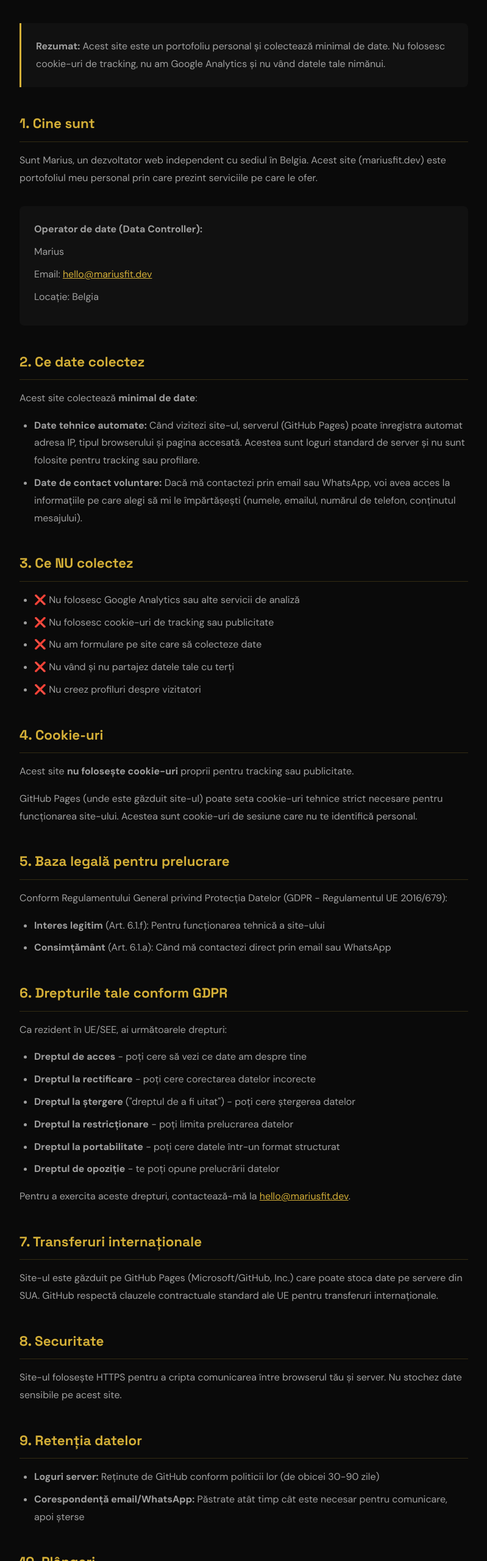
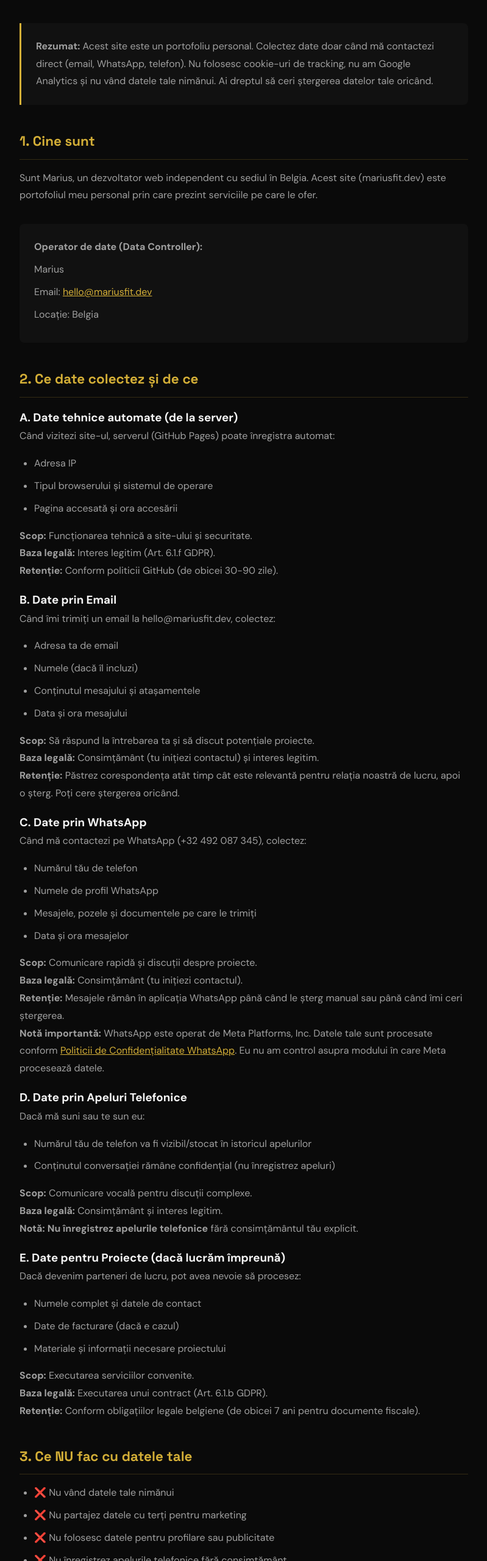
Before and after one commit to mariusfit/mariusfit-dev, a plain HTML site: page privacy.html in a window 1280 px wide. Shown: the part 240-2800 px from the top of the page at 61% size, without its empty margins (240-1039 px from the left). Drawn offline with Linux system fonts and the light colour scheme.

Commit message:
Update privacy policy with complete data collection info (email, WhatsApp, phone)

```diff
--- a/privacy.html
+++ b/privacy.html
@@ -138,7 +138,7 @@
         <p class="last-updated">Ultima actualizare: 20 decembrie 2024</p>
 
         <div class="highlight-box">
-            <p><strong>Rezumat:</strong> Acest site este un portofoliu personal și colectează minimal de date. Nu folosesc cookie-uri de tracking, nu am Google Analytics și nu vând datele tale nimănui.</p>
+            <p><strong>Rezumat:</strong> Acest site este un portofoliu personal. Colectez date doar când mă contactezi direct (email, WhatsApp, telefon). Nu folosesc cookie-uri de tracking, nu am Google Analytics și nu vând datele tale nimănui. Ai dreptul să ceri ștergerea datelor tale oricând.</p>
         </div>
 
         <h2>1. Cine sunt</h2>
@@ -151,34 +151,98 @@
             <p>Locație: Belgia</p>
         </div>
 
-        <h2>2. Ce date colectez</h2>
-        <p>Acest site colectează <strong>minimal de date</strong>:</p>
+        <h2>2. Ce date colectez și de ce</h2>
+
+        <h3>A. Date tehnice automate (de la server)</h3>
+        <p>Când vizitezi site-ul, serverul (GitHub Pages) poate înregistra automat:</p>
         <ul>
-            <li><strong>Date tehnice automate:</strong> Când vizitezi site-ul, serverul (GitHub Pages) poate înregistra automat adresa IP, tipul browserului și pagina accesată. Acestea sunt loguri standard de server și nu sunt folosite pentru tracking sau profilare.</li>
-            <li><strong>Date de contact voluntare:</strong> Dacă mă contactezi prin email sau WhatsApp, voi avea acces la informațiile pe care alegi să mi le împărtășești (numele, emailul, numărul de telefon, conținutul mesajului).</li>
+            <li>Adresa IP</li>
+            <li>Tipul browserului și sistemul de operare</li>
+            <li>Pagina accesată și ora accesării</li>
+        </ul>
+        <p><strong>Scop:</strong> Funcționarea tehnică a site-ului și securitate.<br>
+        <strong>Baza legală:</strong> Interes legitim (Art. 6.1.f GDPR).<br>
+        <strong>Retenție:</strong> Conform politicii GitHub (de obicei 30-90 zile).</p>
+
+        <h3>B. Date prin Email</h3>
+        <p>Când îmi trimiți un email la hello@mariusfit.dev, colectez:</p>
+        <ul>
+            <li>Adresa ta de email</li>
+            <li>Numele (dacă îl incluzi)</li>
+            <li>Conținutul mesajului și atașamentele</li>
+            <li>Data și ora mesajului</li>
+        </ul>
+        <p><strong>Scop:</strong> Să răspund la întrebarea ta și să discut potențiale proiecte.<br>
+        <strong>Baza legală:</strong> Consimțământ (tu inițiezi contactul) și interes legitim.<br>
+        <strong>Retenție:</strong> Păstrez corespondența atât timp cât este relevantă pentru relația noastră de lucru, apoi o șterg. Poți cere ștergerea oricând.</p>
+
+        <h3>C. Date prin WhatsApp</h3>
+        <p>Când mă contactezi pe WhatsApp (+32 492 087 345), colectez:</p>
+        <ul>
+            <li>Numărul tău de telefon</li>
+            <li>Numele de profil WhatsApp</li>
+            <li>Mesajele, pozele și documentele pe care le trimiți</li>
+            <li>Data și ora mesajelor</li>
+        </ul>
+        <p><strong>Scop:</strong> Comunicare rapidă și discuții despre proiecte.<br>
+        <strong>Baza legală:</strong> Consimțământ (tu inițiezi contactul).<br>
+        <strong>Retenție:</strong> Mesajele rămân în aplicația WhatsApp până când le șterg manual sau până când îmi ceri ștergerea.<br>
+        <strong>Notă importantă:</strong> WhatsApp este operat de Meta Platforms, Inc. Datele tale sunt procesate conform <a href="https://www.whatsapp.com/legal/privacy-policy" target="_blank" rel="noopener">Politicii de Confidențialitate WhatsApp</a>. Eu nu am control asupra modului în care Meta procesează datele.</p>
+
+        <h3>D. Date prin Apeluri Telefonice</h3>
+        <p>Dacă mă suni sau te sun eu:</p>
+        <ul>
+            <li>Numărul tău de telefon va fi vizibil/stocat în istoricul apelurilor</li>
+            <li>Conținutul conversației rămâne confidențial (nu înregistrez apeluri)</li>
+        </ul>
+        <p><strong>Scop:</strong> Comunicare vocală pentru discuții complexe.<br>
+        <strong>Baza legală:</strong> Consimțământ și interes legitim.<br>
+        <strong>Notă:</strong> <strong>Nu înregistrez apelurile telefonice</strong> fără consimțământul tău explicit.</p>
+
+        <h3>E. Date pentru Proiecte (dacă lucrăm împreună)</h3>
+        <p>Dacă devenim parteneri de lucru, pot avea nevoie să procesez:</p>
+        <ul>
+            <li>Numele complet și datele de contact</li>
+            <li>Date de facturare (dacă e cazul)</li>
+            <li>Materiale și informații necesare proiectului</li>
+        </ul>
+        <p><strong>Scop:</strong> Executarea serviciilor convenite.<br>
+        <strong>Baza legală:</strong> Executarea unui contract (Art. 6.1.b GDPR).<br>
+        <strong>Retenție:</strong> Conform obligațiilor legale belgiene (de obicei 7 ani pentru documente fiscale).</p>
+
+        <h2>3. Ce NU fac cu datele tale</h2>
+        <ul>
+            <li>❌ Nu vând datele tale nimănui</li>
+            <li>❌ Nu partajez datele cu terți pentru marketing</li>
+            <li>❌ Nu folosesc datele pentru profilare sau publicitate</li>
+            <li>❌ Nu înregistrez apelurile telefonice fără consimțământ</li>
+            <li>❌ Nu transfer datele în afara UE/SEE fără protecții adecvate</li>
         </ul>
 
-        <h2>3. Ce NU colectez</h2>
+        <h2>4. Cu cine partajez datele</h2>
+        <p>Datele tale pot fi accesate de:</p>
         <ul>
-            <li>❌ Nu folosesc Google Analytics sau alte servicii de analiză</li>
-            <li>❌ Nu folosesc cookie-uri de tracking sau publicitate</li>
-            <li>❌ Nu am formulare pe site care să colecteze date</li>
-            <li>❌ Nu vând și nu partajez datele tale cu terți</li>
-            <li>❌ Nu creez profiluri despre vizitatori</li>
+            <li><strong>GitHub/Microsoft</strong> - găzduiește acest site (servere în UE și SUA, cu clauze contractuale standard)</li>
+            <li><strong>Furnizorul meu de email</strong> - pentru corespondența prin email</li>
+            <li><strong>Meta/WhatsApp</strong> - dacă mă contactezi pe WhatsApp (conform politicii lor)</li>
+            <li><strong>Operatorul tău de telefonie</strong> - pentru apeluri telefonice</li>
         </ul>
+        <p>Nu partajez în mod activ datele tale cu nimeni altcineva, cu excepția cazului în care legea mă obligă (ex: cerere judiciară).</p>
 
-        <h2>4. Cookie-uri</h2>
+        <h2>5. Cookie-uri</h2>
         <p>Acest site <strong>nu folosește cookie-uri</strong> proprii pentru tracking sau publicitate.</p>
         <p>GitHub Pages (unde este găzduit site-ul) poate seta cookie-uri tehnice strict necesare pentru funcționarea site-ului. Acestea sunt cookie-uri de sesiune care nu te identifică personal.</p>
 
-        <h2>5. Baza legală pentru prelucrare</h2>
-        <p>Conform Regulamentului General privind Protecția Datelor (GDPR - Regulamentul UE 2016/679):</p>
+        <h2>6. Baza legală pentru prelucrare</h2>
+        <p>Conform Regulamentului General privind Protecția Datelor (GDPR - Regulamentul UE 2016/679), prelucrăm datele tale pe baza:</p>
         <ul>
-            <li><strong>Interes legitim</strong> (Art. 6.1.f): Pentru funcționarea tehnică a site-ului</li>
-            <li><strong>Consimțământ</strong> (Art. 6.1.a): Când mă contactezi direct prin email sau WhatsApp</li>
+            <li><strong>Consimțământ</strong> (Art. 6.1.a): Când mă contactezi direct prin email, WhatsApp sau telefon - tu inițiezi comunicarea</li>
+            <li><strong>Executarea unui contract</strong> (Art. 6.1.b): Când lucrăm împreună la un proiect</li>
+            <li><strong>Interes legitim</strong> (Art. 6.1.f): Pentru funcționarea tehnică a site-ului și comunicarea de afaceri</li>
+            <li><strong>Obligație legală</strong> (Art. 6.1.c): Pentru păstrarea documentelor fiscale conform legii belgiene</li>
         </ul>
 
-        <h2>6. Drepturile tale conform GDPR</h2>
+        <h2>7. Drepturile tale conform GDPR</h2>
         <p>Ca rezident în UE/SEE, ai următoarele drepturi:</p>
         <ul>
             <li><strong>Dreptul de acces</strong> - poți cere să vezi ce date am despre tine</li>
@@ -190,19 +254,25 @@
         </ul>
         <p>Pentru a exercita aceste drepturi, contactează-mă la <a href="mailto:hello@mariusfit.dev">hello@mariusfit.dev</a>.</p>
 
-        <h2>7. Transferuri internaționale</h2>
+        <h2>8. Transferuri internaționale</h2>
         <p>Site-ul este găzduit pe GitHub Pages (Microsoft/GitHub, Inc.) care poate stoca date pe servere din SUA. GitHub respectă clauzele contractuale standard ale UE pentru transferuri internaționale.</p>
 
-        <h2>8. Securitate</h2>
+        <h2>9. Securitate</h2>
         <p>Site-ul folosește HTTPS pentru a cripta comunicarea între browserul tău și server. Nu stochez date sensibile pe acest site.</p>
 
-        <h2>9. Retenția datelor</h2>
+        <h2>10. Retenția datelor</h2>
+        <p>Păstrez datele tale doar atât timp cât este necesar:</p>
         <ul>
-            <li><strong>Loguri server:</strong> Reținute de GitHub conform politicii lor (de obicei 30-90 zile)</li>
-            <li><strong>Corespondență email/WhatsApp:</strong> Păstrate atât timp cât este necesar pentru comunicare, apoi șterse</li>
+            <li><strong>Loguri server (GitHub):</strong> 30-90 zile (conform politicii GitHub)</li>
+            <li><strong>Emailuri:</strong> Pe durata relației de lucru + timp rezonabil după, apoi șterse</li>
+            <li><strong>Mesaje WhatsApp:</strong> Până la ștergerea manuală sau la cererea ta</li>
+            <li><strong>Istoric apeluri:</strong> Conform setărilor telefonului (de obicei șterse periodic)</li>
+            <li><strong>Documente de proiect:</strong> Pe durata proiectului + backup-uri temporare</li>
+            <li><strong>Documente fiscale:</strong> 7 ani (obligație legală în Belgia)</li>
         </ul>
+        <p>Poți cere oricând ștergerea datelor tale contactându-mă la <a href="mailto:hello@mariusfit.dev">hello@mariusfit.dev</a>.</p>
 
-        <h2>10. Plângeri</h2>
+        <h2>11. Plângeri</h2>
         <p>Dacă consideri că datele tale au fost prelucrate incorect, ai dreptul să depui o plângere la autoritatea de supraveghere:</p>
         <div class="contact-info">
             <p><strong>Autoritatea pentru Protecția Datelor din Belgia</strong></p>
@@ -213,7 +283,7 @@
             <p>Email: contact@apd-gba.be</p>
         </div>
 
-        <h2>11. Modificări</h2>
+        <h2>12. Modificări</h2>
         <p>Îmi rezerv dreptul de a actualiza această politică. Modificările vor fi publicate pe această pagină cu data actualizării.</p>
 
         <footer>
```
